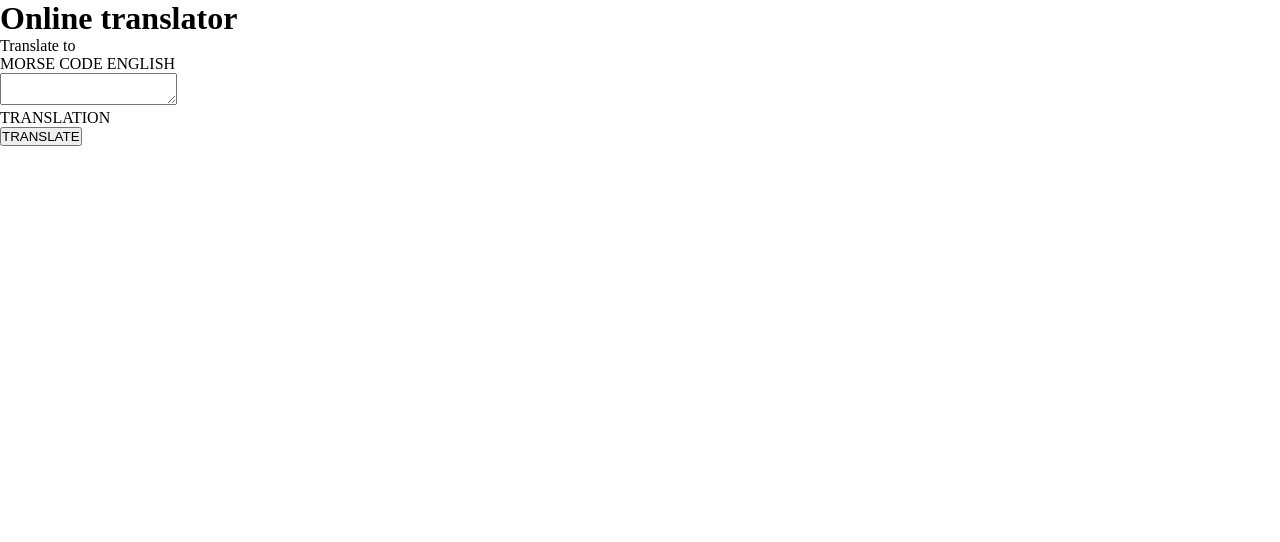
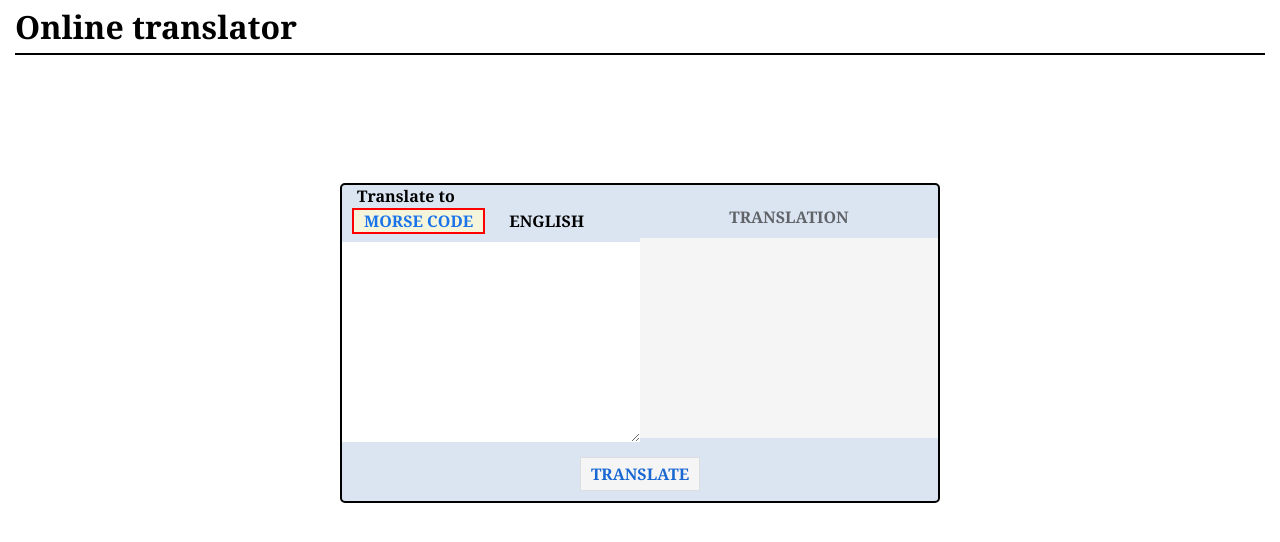
Before and after one commit to michalweclawik/morse-code-translator, a website: page index.html in a window 1280 px wide. Drawn offline with nearby package versions, Linux system fonts and the light colour scheme; files that its build step writes are made by us from their sources.

Commit message:
css with bem

```diff
--- a/main.scss
+++ b/main.scss
@@ -1,4 +1,126 @@
 * {
+    padding: 0;
     margin: 0;
-    padding: 0;
+    box-sizing: border-box;
+    font-family: Cambria, Cochin, Georgia, Times, 'Times New Roman', serif;
 }
+
+body {
+    display: flex;
+    flex-direction: column;
+    justify-content: center;
+}
+
+header {
+    padding: 5px 0;
+    margin: 0 15px;
+    font-size: 16px;
+    border-bottom: 2px solid black;
+
+}
+
+
+
+.translator {
+    display: flex;
+    justify-content: center;
+    margin-top: 10%;
+
+
+    &__card {
+        display: flex;
+        justify-content: center;
+        flex-direction: column;
+        align-items: center;
+        border: 2px solid black;
+        width: 600px;
+        background-color: rgb(219, 228, 241);
+        border-radius: 5px;
+
+        &__inputs {
+            display: flex;
+            justify-content: center;
+            width: 100%;
+
+            &__left {
+                width: 50%;
+
+                label {
+                    margin: 5px;
+                    padding: 10px 10px;
+                    font-weight: bold;
+                }
+
+                &__labels {
+
+                    padding: 0 5px;
+                    font-weight: bold;
+                    margin-bottom: 10px;
+                    margin-top: 3px;
+
+                    label {
+                        padding: 0 10px;
+                    }
+
+                    .english-active,
+                    .morse-active {
+                        border: 2px solid red;
+                        color: rgb(26, 115, 232);
+                        background-color: beige;
+                    }
+                }
+
+                #typein {
+
+                    background-color: white;
+                    padding: 5px 5px;
+                    height: 200px;
+                    width: 100%;
+                    border: 0px;
+                    font-size: 15px;
+                    text-align: left;
+
+                }
+            }
+
+            &__right {
+                width: 50%;
+
+                &__label {
+                    margin-top: 21px;
+                    margin-bottom: 10px;
+                    text-align: center;
+                    font-weight: bold;
+                    padding: 0 5px;
+                    color: rgb(96, 100, 105);
+
+                }
+
+                #translation {
+
+                    padding: 0 5px;
+                    background-color: rgb(245, 245, 245);
+                    height: 200px;
+
+                }
+            }
+        }
+
+        &__submit {
+
+            font-size: 16px;
+            font-weight: bold;
+            color: rgb(25, 103, 210);
+            padding: 5px;
+            width: 120px;
+            margin: 10px;
+            border: 1px solid rgb(221, 221, 223);
+            background-color: whitesmoke
+        }
+
+        &__submit:hover {
+            background-color: rgb(228, 236, 250);
+            cursor: pointer;
+        }
+    }
+}
```
Also changed, not shown: dist/main.dev.js (added), dist/translator.dev.js (added), dist/translator.spec.dev.js (added), main.css (added).
